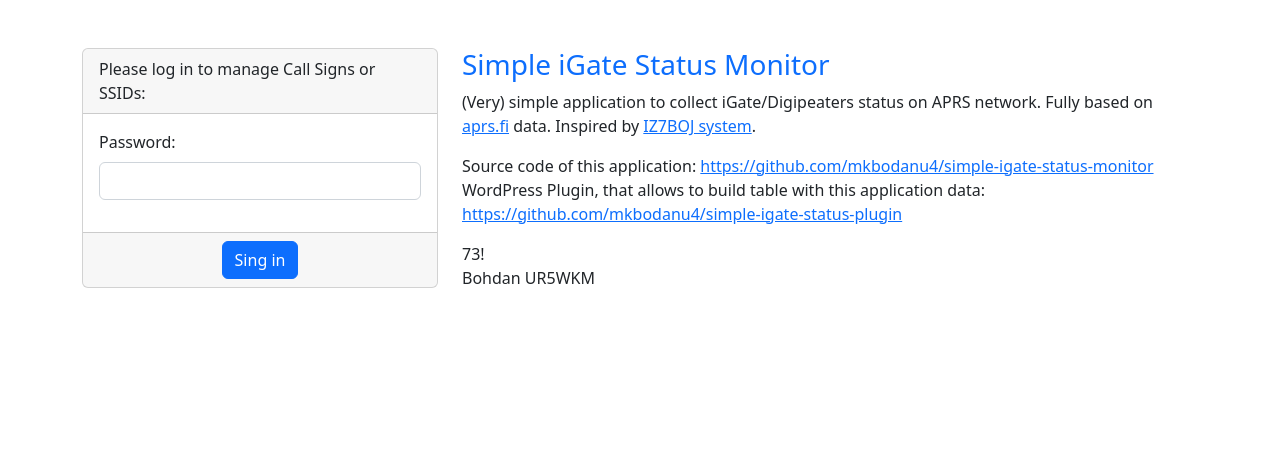
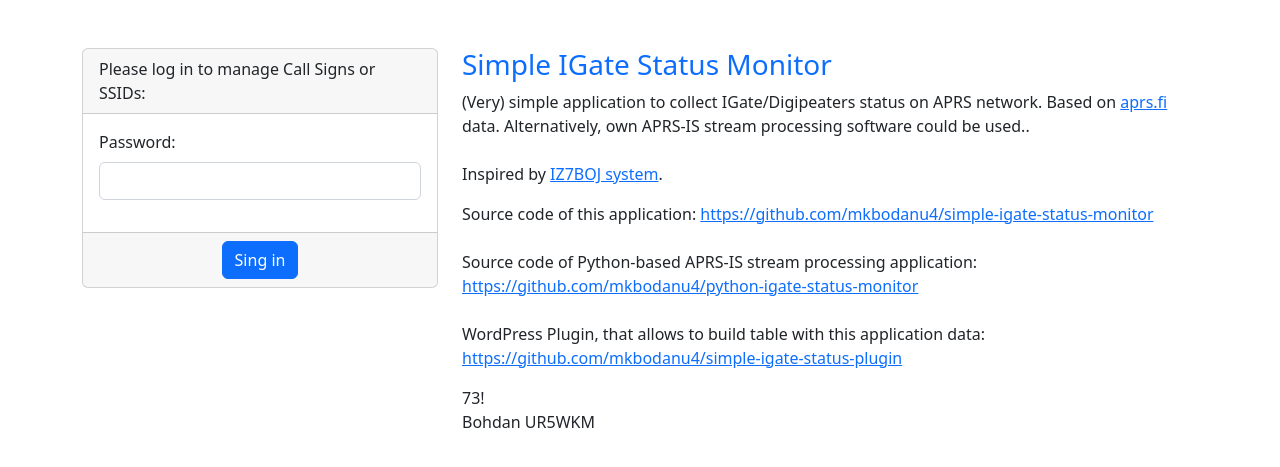
Before and after one commit to mkbodanu4/aprs-stations-status-monitor-frontend, a PHP site: page / in a window 1280 px wide. Shown: the top 467 px of the page. Run offline with PHP 8.4, Linux system fonts and the light colour scheme.

Commit message:
Added information about Python IGate Status Monitor

```diff
--- a/index.php
+++ b/index.php
@@ -1,6 +1,6 @@
 <?php
 /*
-    Simple iGate Status Monitor
+    Simple IGate Status Monitor
     Copyright (C) 2022  Bohdan Manko UR5WKM
 
     This program is free software: you can redistribute it and/or modify
@@ -198,7 +198,7 @@
 <head>
     <meta charset="utf-8">
     <meta name="viewport" content="width=device-width, initial-scale=1">
-    <title>Simple iGate Status Monitor</title>
+    <title>Simple IGate Status Monitor</title>
 
     <link href="https://cdn.jsdelivr.net/npm/bootstrap@5.2.0/dist/css/bootstrap.min.css" rel="stylesheet"
           integrity="sha384-gH2yIJqKdNHPEq0n4Mqa/HGKIhSkIHeL5AyhkYV8i59U5AR6csBvApHHNl/vI1Bx" crossorigin="anonymous">
@@ -209,7 +209,7 @@
         <div class="row mt-5">
             <div class="col-sm-8">
                 <h3 class="text-primary">
-                    Simple iGate Status Monitor
+                    Simple IGate Status Monitor
                 </h3>
             </div>
             <div class="col-sm-4 text-end">
@@ -408,11 +408,13 @@
             </div>
             <div class="col-md-8">
                 <h3 class="text-primary">
-                    Simple iGate Status Monitor
+                    Simple IGate Status Monitor
                 </h3>
                 <div class="mb-3">
-                    (Very) simple application to collect iGate/Digipeaters status on APRS network. Fully based on <a
-                            href="https://aprs.fi" target="_blank">aprs.fi</a> data.
+                    (Very) simple application to collect IGate/Digipeaters status on APRS network. Based on <a
+                            href="https://aprs.fi" target="_blank">aprs.fi</a> data. Alternatively, own APRS-IS stream processing software could be used..
+                    <br/>
+                    <br/>
                     Inspired by <a
                             href="https://iz7boj.wordpress.com/2019/03/04/aprs-how-to-automatically-monitor-a-group-of-digipeaters-and-i-gate/"
                             target="_blank">IZ7BOJ system</a>.
@@ -420,6 +422,12 @@
                 <div class="mb-3">
                     Source code of this application: <a href="https://github.com/mkbodanu4/simple-igate-status-monitor"
                                                 target="_blank">https://github.com/mkbodanu4/simple-igate-status-monitor</a>
+                    <br/>
+                    <br/>
+                    Source code of Python-based APRS-IS stream processing application: <a href="https://github.com/mkbodanu4/python-igate-status-monitor"
+                                                target="_blank">https://github.com/mkbodanu4/python-igate-status-monitor</a>
+                    <br/>
+                    <br/>
                     WordPress Plugin, that allows to build table with this application data: <a
                             href="https://github.com/mkbodanu4/simple-igate-status-plugin" target="_blank">https://github.com/mkbodanu4/simple-igate-status-plugin</a>
                 </div>
```
Also changed, not shown: README.md, 1 other file.
